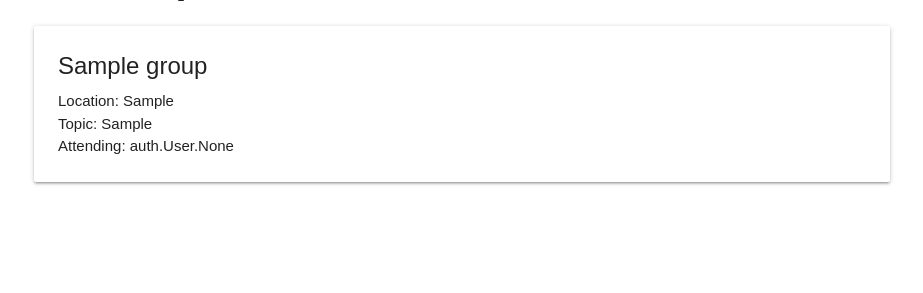
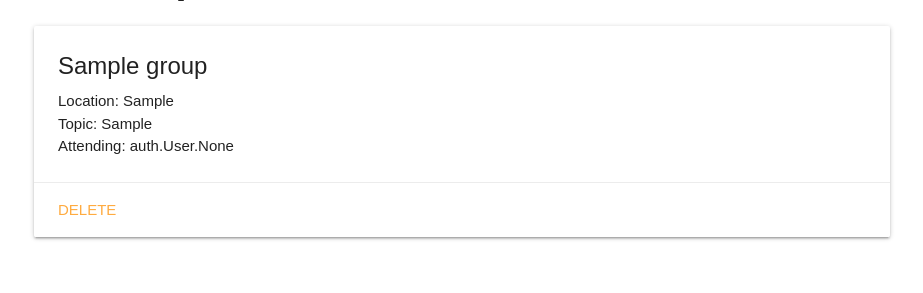
Before and after one commit to mayerlingmj/Study-Buddy, a Django app: page /groups/1/ in a window 1280 px wide. Shown: the part 194-487 px from the top of the page, without its empty margins (178-1101 px from the left). Run offline with Django 4.2, Linux system fonts and the light colour scheme; tables that the repository leaves empty hold one stand-in row (values such as "Sample post").

Commit message:
Delete functionality for study_groups

```diff
--- a/studybuddy/main_app/templates/groups/detail.html
+++ b/studybuddy/main_app/templates/groups/detail.html
@@ -9,6 +9,9 @@
     <p>Topic: {{ study_group.topic }}</p>
     <p>Attending: {{ study_group.attending }}</p>
   </div>
+  <div class="card-action">
+    <a href="{% url 'study_groups_delete' study_group.id %}">Delete</a>
+  </div>
 </div>
 
 {% endblock %}
--- a/studybuddy/main_app/templates/main_app/study_group_confirm_delete.html
+++ b/studybuddy/main_app/templates/main_app/study_group_confirm_delete.html
@@ -8,6 +8,6 @@
   <form action="" method="POST">
     {% csrf_token %}
     <input type="submit" value="Yes - Delete!" class="btn">
-    <a href="{% url 'detail' group.id %}">Cancel</a>
+    <a href="{% url 'detail' study_group.id %}">Cancel</a>
   </form>
 {% endblock %}
--- a/studybuddy/main_app/urls.py
+++ b/studybuddy/main_app/urls.py
@@ -8,6 +8,8 @@ urlpatterns = [
     path('index', views.index, name='index'),
     path('study_groups/create/', views.CreateGroup.as_view(),
          name='study_groups_create'),
+    path('study_groups/<int:pk>/delete/', views.DeleteGroup.as_view(),
+         name='study_groups_delete'),
     path('school_select/', views.school_select, name='school_select'),
     path('school_select/<int:school_id>/', views.set_school, name='set_school'),
     path('groups/<int:group_id>/', views.detail, name='detail')
--- a/studybuddy/main_app/views.py
+++ b/studybuddy/main_app/views.py
@@ -1,5 +1,5 @@
 from django.shortcuts import render
-from django.views.generic.edit import CreateView
+from django.views.generic.edit import CreateView, DeleteView
 from django.views.generic import ListView, DetailView
 from django.contrib.auth import login
 from django.contrib.auth.forms import UserCreationForm
@@ -78,3 +78,8 @@ def set_school(request, school_id):
     profile.school = school
     profile.save()
     return redirect('index')
+
+
+class DeleteGroup(DeleteView):
+    model = Study_Group
+    success_url = '/'
```
